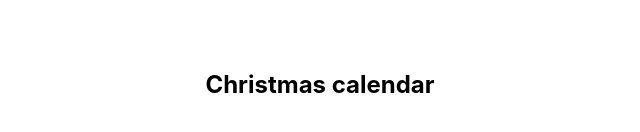
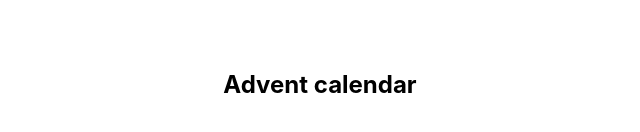
Before and after one commit to MikAoJk/advent-calendar, a Next.js app: page / in a window 1280 px wide. Shown: the part 316-448 px from the top of the page, without its empty margins (320-960 px from the left). Built offline with nearby package versions, Linux system fonts and the light colour scheme.

Commit message:
Renamed to Advent calendar

```diff
--- a/package.json
+++ b/package.json
@@ -1,7 +1,7 @@
 {
-  "name": "christmas-calendar",
+  "name": "advent-calendar",
   "version": "0.1.0",
-  "homepage": "https://mikaojk.github.io/christmas-calendar",
+  "homepage": "https://mikaojk.github.io/advent-calendar",
   "private": true,
   "scripts": {
     "dev": "next dev",
--- a/src/components/ChristmasCalender/ChristmasCalender.tsx
+++ b/src/components/AdventCalender/AdventCalender.tsx
@@ -1,11 +1,11 @@
 import styles from "../../styles/Home.module.css";
 
-const ChristmasCalender = () => {
+const AdventCalender = () => {
     return (
         <div className={styles.main}>
-            <h2>Christmas calendar</h2>
+            <h2>Advent calendar</h2>
         </div>
     )
 }
 
-export default ChristmasCalender;
+export default AdventCalender;
--- a/src/pages/index.tsx
+++ b/src/pages/index.tsx
@@ -1,18 +1,18 @@
 import Head from 'next/head'
 import type {NextPage} from 'next'
-import ChristmasCalender from "../components/ChristmasCalender/ChristmasCalender";
+import AdventCalender from "../components/AdventCalender/AdventCalender";
 
 const Home: NextPage = () => {
   return (
       <div>
         <Head>
-          <title>Christmas calendar</title>
-          <meta name="description" content="Christmas calendar app"/>
+          <title>Advent calendar</title>
+          <meta name="description" content="Advent calendar app"/>
           <link rel="icon" href="/favicon.ico"/>
         </Head>
 
         <main>
-            <ChristmasCalender/>
+            <AdventCalender/>
         </main>
       </div>
   )
```
Also changed, not shown: 1 other file (tests, documents, lock files or other folders).
